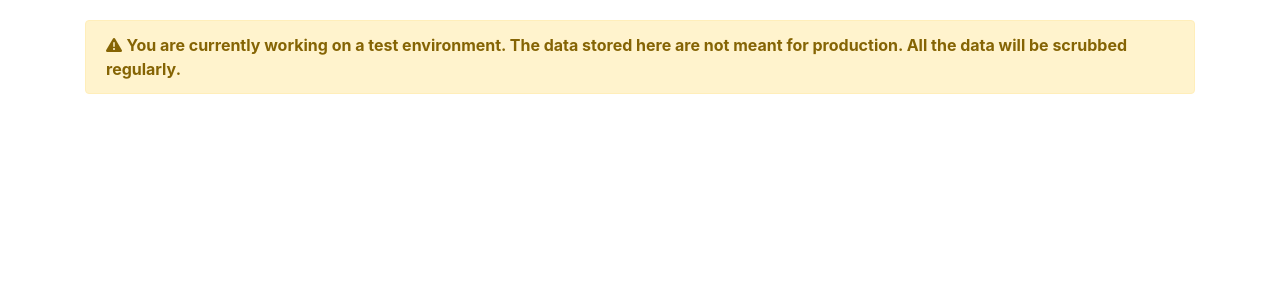
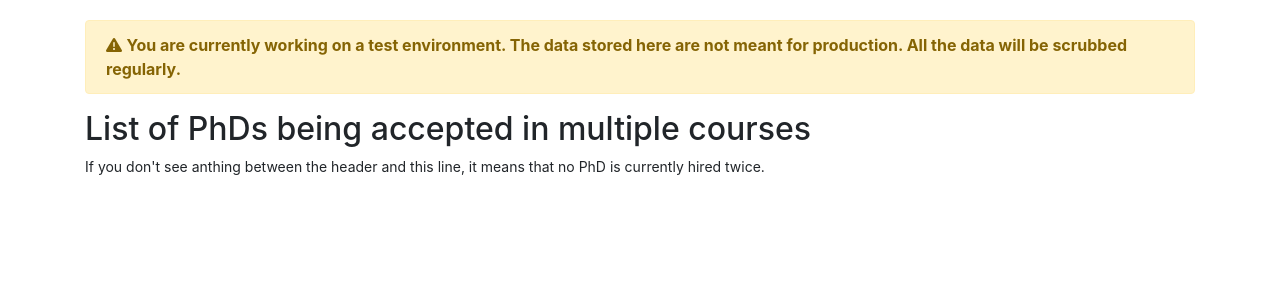
Before and after one commit to epfl-sti/teachingpools, a Django app: page /reports/phds/multiple_hirings in a window 1280 px wide. Shown: the part 56-356 px from the top of the page. Run offline with Django 3.2, Linux system fonts and the light colour scheme; a user stored in the database is signed in; tables that the repository leaves empty hold one stand-in row (values such as "Sample post"); parts of the project's set-up code (start-up, migrations or seed data) failed here and were passed over; some libraries are stand-ins or nearby versions.

Commit message:
bugfix: logic error when multiple applications are present.

```diff
--- a/teaching_pool_project/web/templates/web/reports/phds_with_multiple_hirings.html
+++ b/teaching_pool_project/web/templates/web/reports/phds_with_multiple_hirings.html
@@ -5,12 +5,11 @@
 {% block maincontent %}
 <div class="row">
     <div class="col">
-
+        <h2>List of PhDs being accepted in multiple courses</h2>
+        <div class="card-columns">
         {% regroup hirings|dictsort:"closedAt" by applicant as applicants_by_course %}
         {% for applicant in applicants_by_course %}
             {% if applicant.list|length > 1 %}
-            <h2>List of PhDs being accepted in multiple courses</h2>
-            <div class="card-columns">
                 <div class="card">
                     <div class="card-header">
                         <i class="fa fa-graduation-cap" aria-hidden="true"></i>&nbsp;{{ applicant.grouper.last_name }}, {{ applicant.grouper.first_name }}
@@ -21,13 +20,10 @@
                         {% endfor %}
                     </ul>
                 </div>
-        {% else %}
-            <div class="alert alert-success" role="alert">
-                There is no PhD currently accepted in multiple courses.
-            </div>
             {% endif %}
         {% endfor %}
         </div>
+        <p><small>If you don't see anthing between the header and this line, it means that no PhD is currently hired twice.</small></p>
     </div>
 </div>
 
```
Lines whose indentation alone changed are shown as unchanged.
